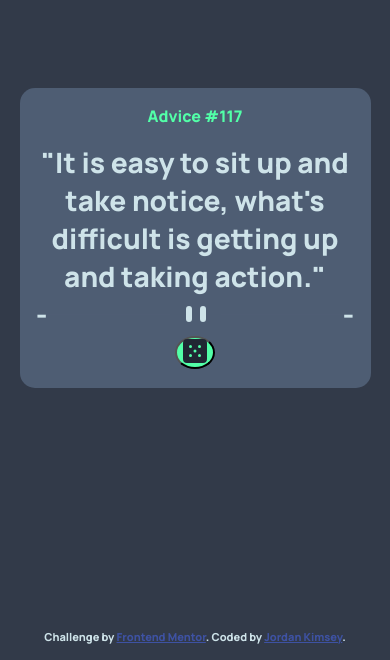
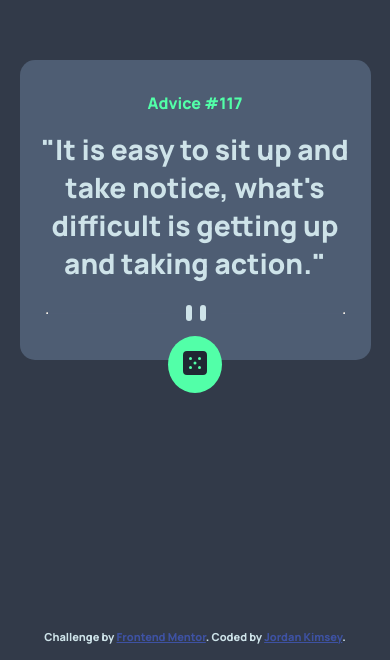
Before and after one commit to jordankimsey/advice-generator, a React (Create React App) app: page / in a window 390 px wide. Shown: the part 184-844 px from the top of the page. Built offline with nearby package versions, Linux system fonts and the light colour scheme.

Commit message:
mobile layout complete

```diff
--- a/src/App.css
+++ b/src/App.css
@@ -56,6 +56,8 @@ body {
   display: flex;
   align-items: center;
   justify-content: center;
+  position: relative;
+  padding-top: 1rem;
 }
 
 /* .lineBreak::before {
@@ -66,9 +68,18 @@ border: 2px solid black;
     border: 2px solid black;
 } */
 
+.diceButton {
+    position: relative;
+    bottom: 1.5rem;
+}
+
 .diceButton button {
+  text-align: center;
   border-radius: 50%;
   background-color: var(--neon-green);
+  padding: 15px;
+  border: none;
+
 }
 
 /* footer */
--- a/src/components/container.js
+++ b/src/components/container.js
@@ -1,24 +1,28 @@
 import React from 'react';
-import patternDivider from './assets/images/pattern-divider-mobile.svg'
-import dice from './assets/images/icon-dice.svg'
+import patternDivider from './assets/images/pattern-divider-mobile.svg';
+import dice from './assets/images/icon-dice.svg';
 
 const container = () => {
   return (
+    <>
       <div className='container'>
         <div className='adviceNumber'>Advice #117</div>
         <div className='adviceQuote'>
           "It is easy to sit up and take notice, what's difficult is getting up
           and taking action."
         </div>
-          <div className="lineBreak">
-              <div>-</div>
-              <img src={patternDivider} alt="pattern divider" />
-              <div>-</div>
-          </div>
-          <div className="diceButton">
-              <button><img src={dice} alt="" /></button>
+        <div className='lineBreak'>
+          <hr></hr>
+          <img src={patternDivider} alt='pattern divider' />
+          <hr></hr>
         </div>
       </div>
+      <div className='diceButton'>
+        <button>
+          <img src={dice} alt='' />
+        </button>
+      </div>
+    </>
   );
 };
 
```
Lines whose indentation alone changed are shown as unchanged.
